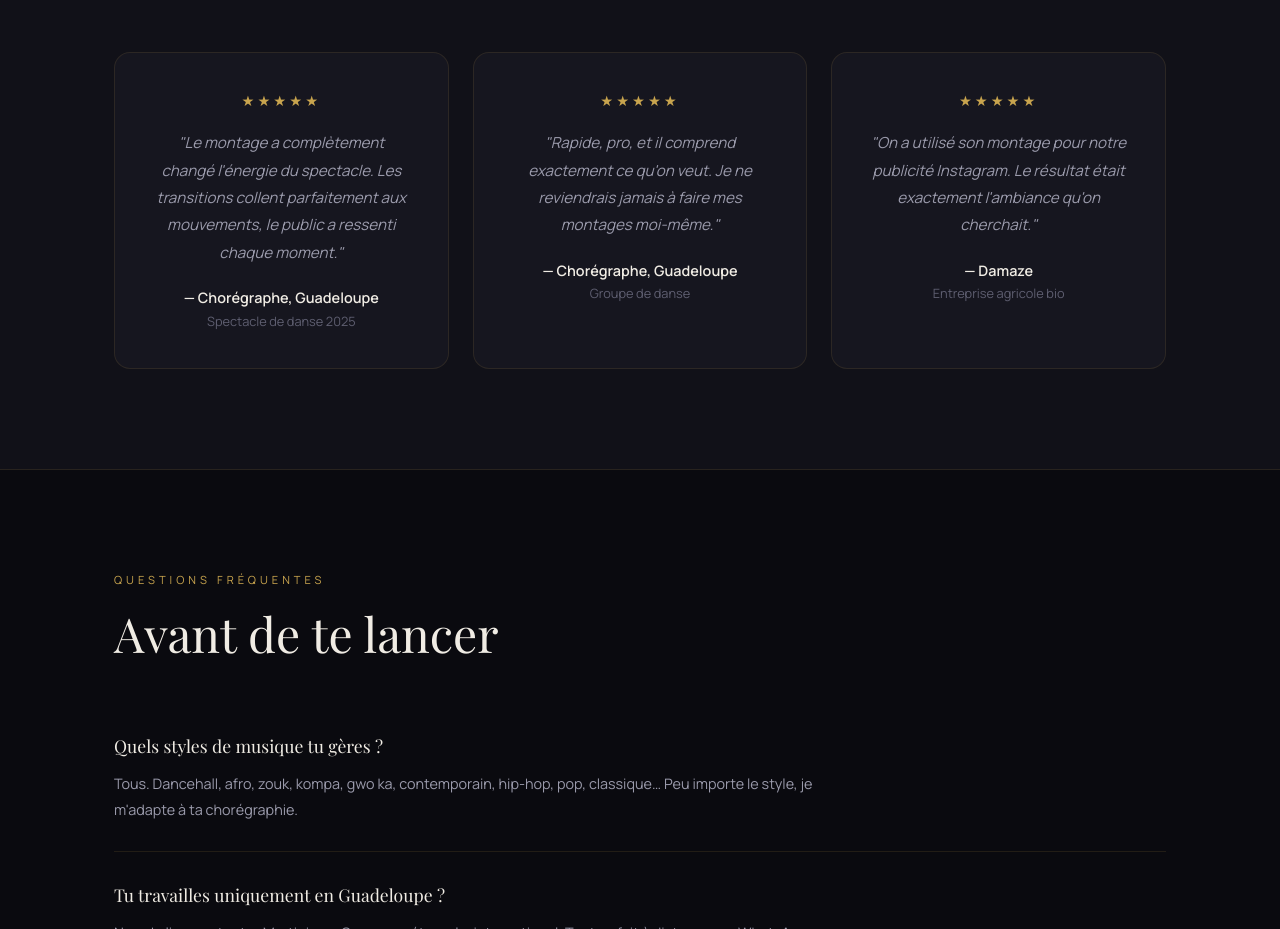
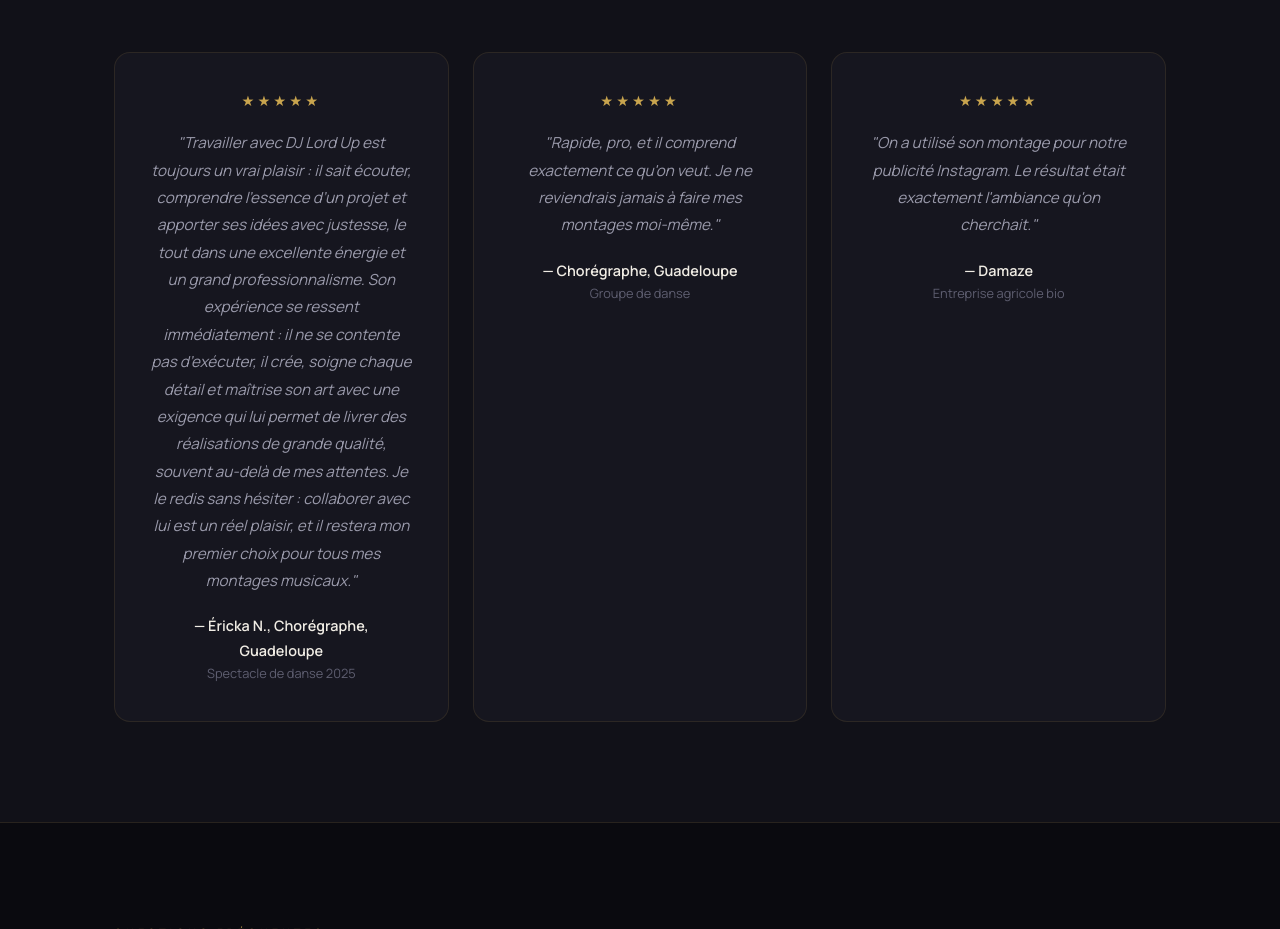
Before and after one commit to djlordup/djlordup-site, a plain HTML site: page index.html in a window 1280 px wide. Shown: the part 3680-4609 px from the top of the page. Drawn offline with nearby package versions, Linux system fonts and the light colour scheme; a web font is replaced by a local one.

Commit message:
Update index.html

```diff
--- a/index.html
+++ b/index.html
@@ -685,8 +685,10 @@ footer a {
     <div class="testimonial-grid">
       <div class="testimonial-card reveal">
         <div class="testimonial-stars">★★★★★</div>
-        <div class="testimonial-text">"Le montage a complètement changé l'énergie du spectacle. Les transitions collent parfaitement aux mouvements, le public a ressenti chaque moment."</div>
-        <div class="testimonial-author">— Chorégraphe, Guadeloupe</div>
+        <div class="testimonial-text">"Travailler avec DJ Lord Up est toujours un vrai plaisir : il sait écouter, comprendre l’essence d’un projet et apporter ses idées avec justesse, le tout dans une excellente énergie et un grand professionnalisme.
+Son expérience se ressent immédiatement : il ne se contente pas d’exécuter, il crée, soigne chaque détail et maîtrise son art avec une exigence qui lui permet de livrer des réalisations de grande qualité, souvent au-delà de mes attentes.
+Je le redis sans hésiter : collaborer avec lui est un réel plaisir, et il restera mon premier choix pour tous mes montages musicaux."</div>
+        <div class="testimonial-author">— Éricka N., Chorégraphe, Guadeloupe</div>
         <div class="testimonial-role">Spectacle de danse 2025</div>
       </div>
       <div class="testimonial-card reveal">
```
